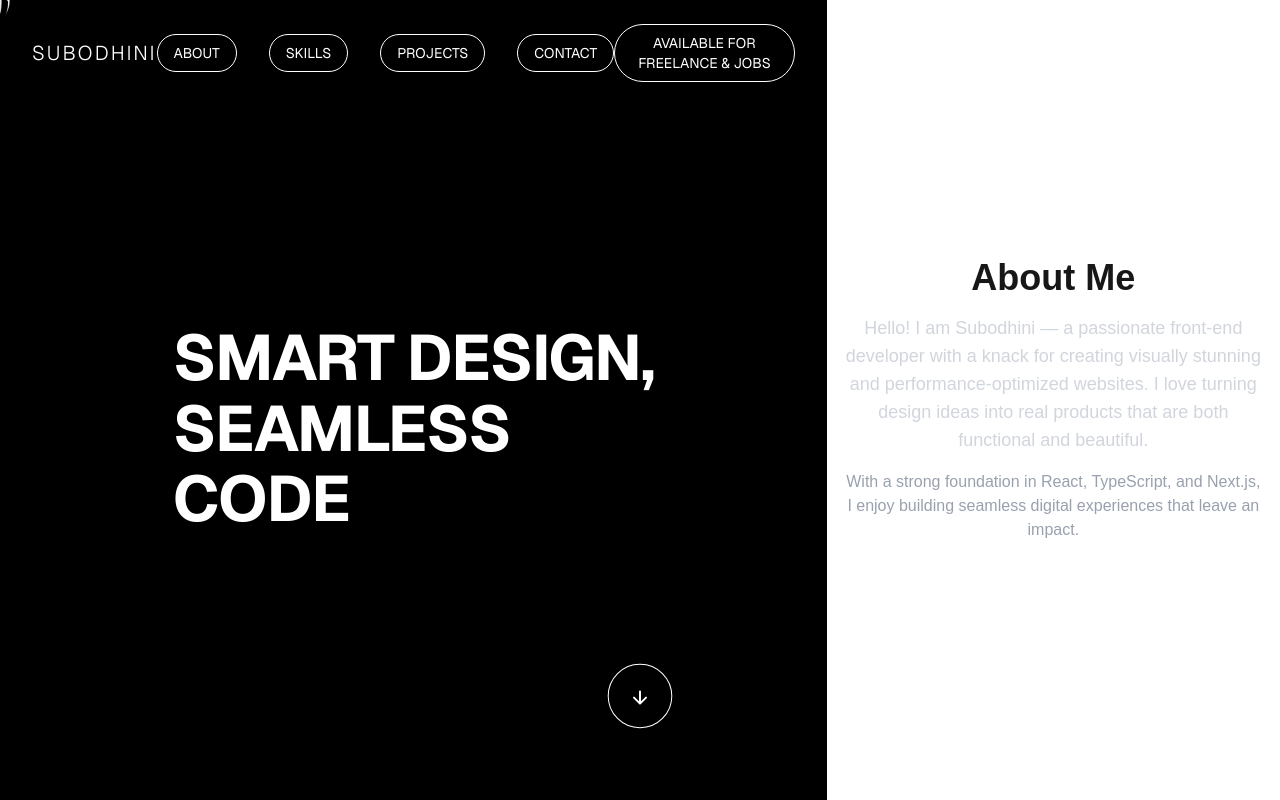
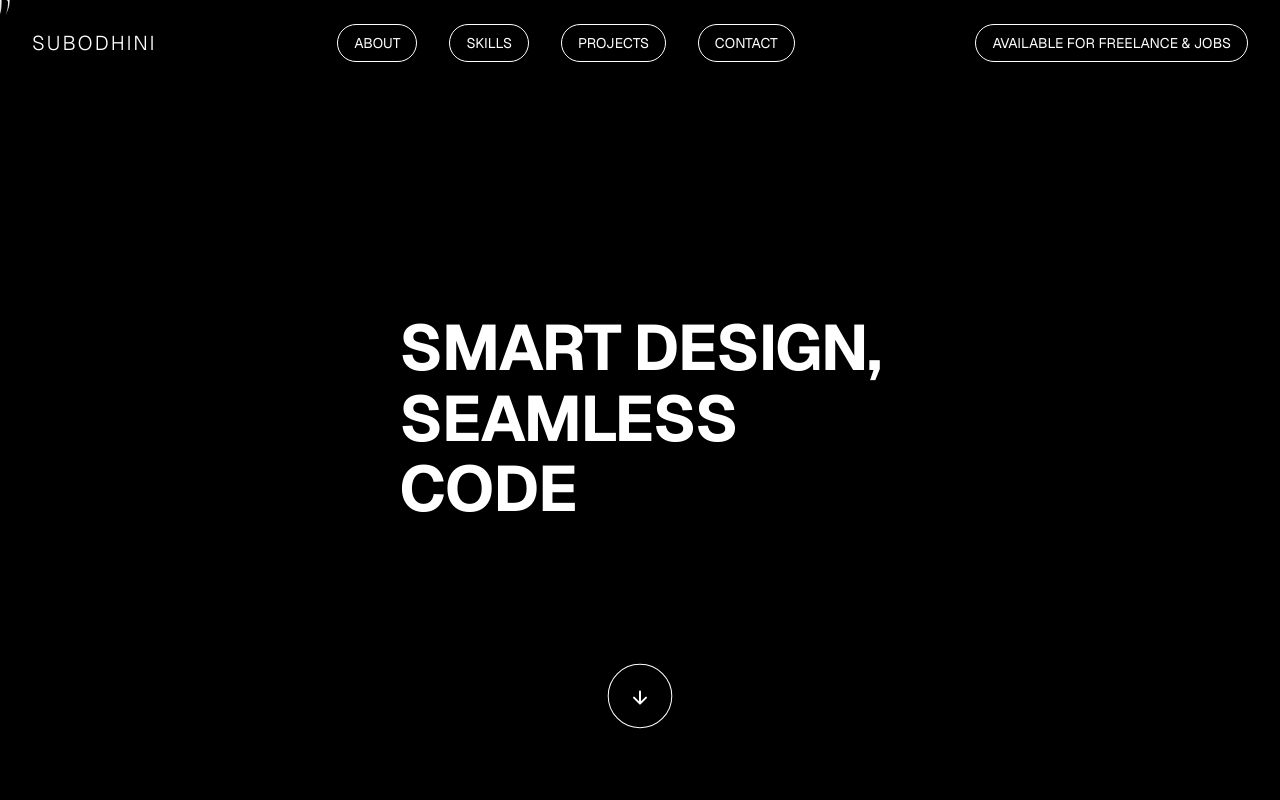
Before and after one commit to Subodhini0906/portfolio, a Next.js app: page / in a window 1280 px wide. Built offline with nearby package versions, Linux system fonts and the light colour scheme; a web font is replaced by a local one.

Commit message:
add smthng

```diff
--- a/src/app/page.tsx
+++ b/src/app/page.tsx
@@ -3,7 +3,6 @@ import { useState, useEffect } from "react";
 import Hero from "@/components/Hero";
 import LoadingScreen from "@/components/LoadingScreen";
 import "./globals.css";
-import About from "@/sections/About";
 
 const Home = () => {
   const [loading, setLoading] = useState(true);
@@ -21,7 +20,7 @@ const Home = () => {
       ) : (
           <>
           <Hero />
-          <About />
+
           </>
       )}
     </>
--- a/src/components/Hero.tsx
+++ b/src/components/Hero.tsx
@@ -3,7 +3,14 @@ import React from "react";
 import {motion} from "framer-motion";
 import ScrollDownArrow from "./ScrollDownArrow";
 
-export default function Hero(){
+export default function Hero() {
+    const scrollToAbout = () => {
+        document.getElementById('about')?.scrollIntoView({
+            behavior: 'smooth',
+            block: 'start'
+        });
+    };
+
     return (
     <motion.div
       initial={{ y: -200, opacity: 0 }}
@@ -13,9 +20,13 @@ export default function Hero(){
             <div className="flex justify-between items-center">
                 <h1 className="text-xl font-light tracking-widest">SUBODHINI</h1>
                 <div className="flex gap-8">
-                    <motion.a href="#About" className="px-4 py-2 border border-white rounded-full hover:bg-white hover:text-black transition duration-300 text-sm" whileHover={{scale:1.05}}>
-                        ABOUT
-                    </motion.a>
+                <motion.button
+                            onClick={scrollToAbout}
+                            className="px-4 py-2 border border-white rounded-full hover:bg-white hover:text-black transition duration-300 text-sm"
+                            whileHover={{scale:1.05}}
+                        >
+                            ABOUT
+                            </motion.button>
                     <motion.a href="#skills" className="px-4 py-2 border border-white rounded-full hover:bg-white hover:text-black transition duration-300 text-sm" whileHover={{scale:1.05}}>
                         SKILLS
                     </motion.a>
--- a/src/sections/About.tsx
+++ /dev/null
@@ -1,24 +0,0 @@
-'use client';
-
-import React from 'react';
-
-const About = () => {
-    return (
-      <section id="about" className="min-h-screen flex items-center justify-center text-center px-4">
-        <div>
-          <h2 className="text-4xl font-bold mb-4">About Me</h2>
-          <p className="text-lg text-gray-300 max-w-2xl mx-auto">
-            Hello! I am Subodhini — a passionate front-end developer with a knack for creating visually stunning and
-            performance-optimized websites. I love turning design ideas into real products that are both functional and
-            beautiful.
-          </p>
-          <p className="mt-4 text-gray-400 max-w-2xl mx-auto">
-            With a strong foundation in React, TypeScript, and Next.js, I enjoy building seamless digital experiences that leave an impact.
-          </p>
-        </div>
-      </section>
-    );
-  };
-
-
-export default About;
```
